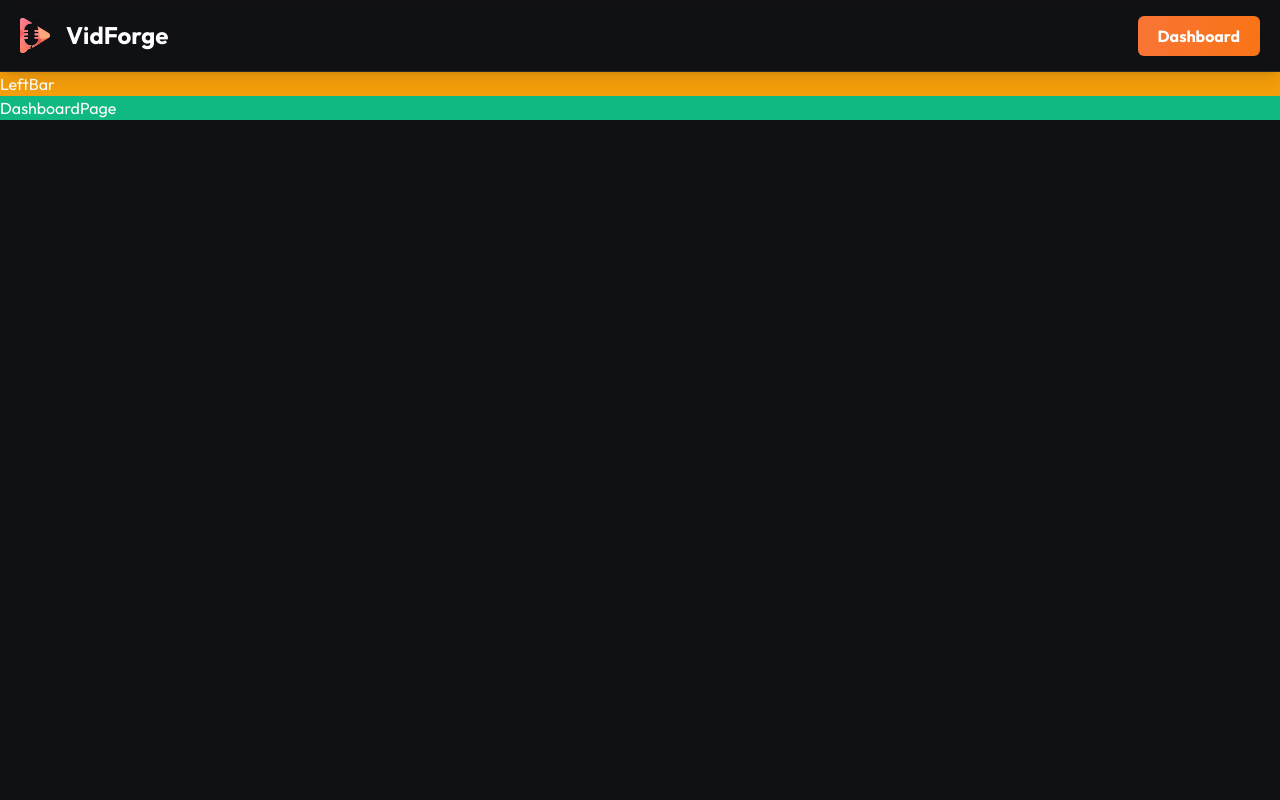
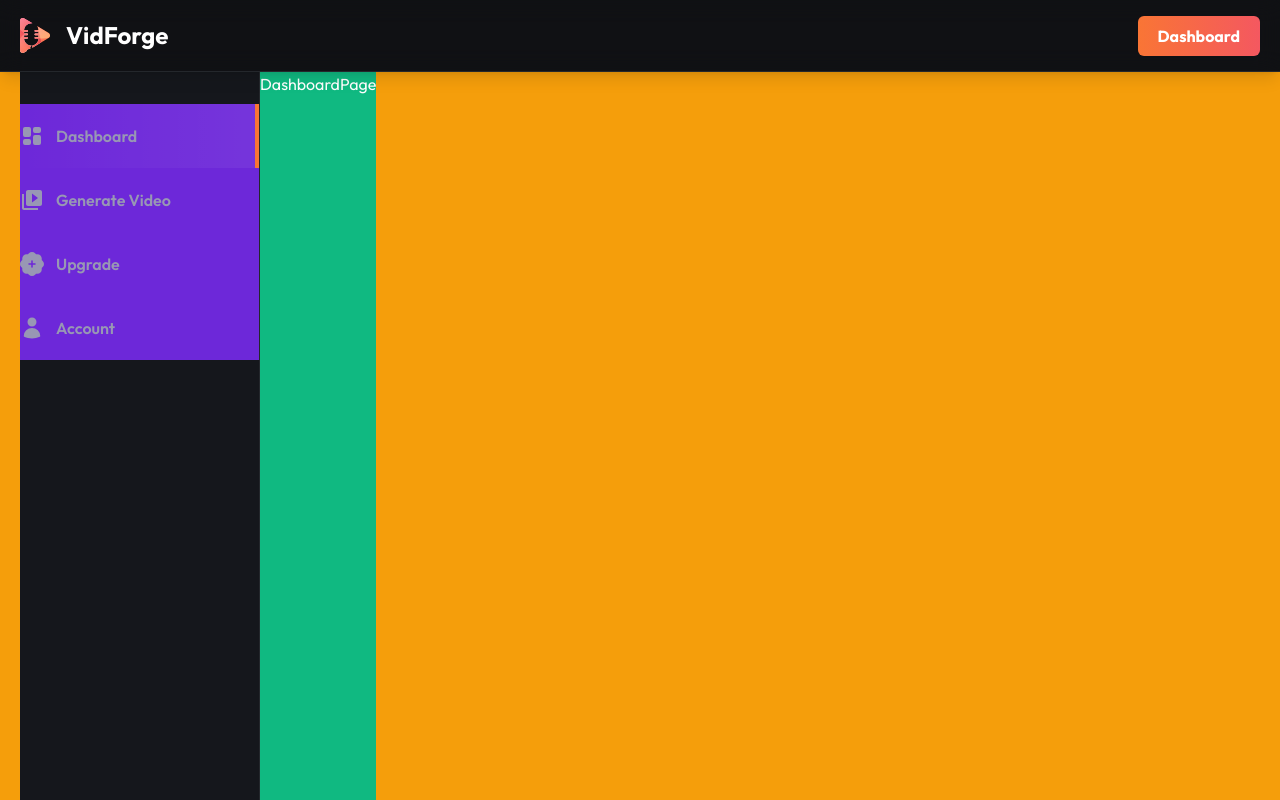
Before and after one commit to andryariadi/vidforge, a Next.js app: page /dashboard in a window 1280 px wide. Built offline with nearby package versions, Linux system fonts and the light colour scheme; no server answers.

Commit message:
create and styling leftsidebar

```diff
--- /dev/null
+++ b/src/app/(root)/(dashboard)/create-video/page.tsx
@@ -0,0 +1,5 @@
+const CreateVideoPage = () => {
+  return <div className="bg-lime-700">CreateVideoPage</div>;
+};
+
+export default CreateVideoPage;
--- a/src/app/(root)/dashboard/layout.tsx
+++ b/src/app/(root)/(dashboard)/layout.tsx
@@ -1,7 +1,10 @@
+import LeftSidebar from "@/components/LeftSidebar";
+
 const DashboardLayout = ({ children }: { children: React.ReactNode }) => {
   return (
-    <main className="bg-amber-500">
-      <div>LeftBar</div>
+    <main className="bg-amber-500 flex px-5 min-h-[calc(100vh-4.5rem)]">
+      <LeftSidebar />
+
       {children}
     </main>
   );
--- a/src/app/(root)/layout.tsx
+++ b/src/app/(root)/layout.tsx
@@ -1,21 +1,9 @@
-import Image from "next/image";
-import Link from "next/link";
+import Navbar from "@/components/Navbar";
 
 const RootLayout = ({ children }: { children: React.ReactNode }) => {
   return (
     <main className="b-rose-500">
-      <nav className="bg-transparent bg-opacity-90 backdrop-blur-md shadow-lg sticky top-0 z-50 border-b border-black-6 px-5 min-h-[4.5rem] flex items-center justify-between">
-        <Link href="/" className="b-sky-500 flex items-center gap-4">
-          <Image src="/logo.svg" alt="logo" width={30} height={30} className="object-cover hover:scale-110 transition-all duration-300" />
-          <span className="font-bold text-2xl">VidForge</span>
-        </Link>
-
-        <div className="b-green-700">
-          <Link href="/dashboard" className="bg-btn button_bold-16 px-5 py-[10px] rounded-md">
-            Dashboard
-          </Link>
-        </div>
-      </nav>
+      <Navbar />
 
       {children}
     </main>
--- /dev/null
+++ b/src/app/constant/index.tsx
@@ -0,0 +1,27 @@
+import { TbLayoutDashboardFilled } from "react-icons/tb";
+import { MdVideoLibrary } from "react-icons/md";
+import { BsFillPatchPlusFill } from "react-icons/bs";
+import { HiUser } from "react-icons/hi2";
+
+export const sidebarLinks = [
+  {
+    icon: <TbLayoutDashboardFilled size={24} />,
+    route: "/dashboard",
+    label: "Dashboard",
+  },
+  {
+    icon: <MdVideoLibrary size={24} />,
+    route: "/create-video",
+    label: "Generate Video",
+  },
+  {
+    icon: <BsFillPatchPlusFill size={24} />,
+    route: "/upgrade",
+    label: "Upgrade",
+  },
+  {
+    icon: <HiUser size={24} />,
+    route: "/profile",
+    label: "Account",
+  },
+];
--- a/src/app/globals.css
+++ b/src/app/globals.css
@@ -23,7 +23,7 @@ html {
     @apply sticky right-0 top-0 flex w-[310px] flex-col overflow-y-hidden border-none bg-black-1 px-[30px] pt-8 max-xl:hidden;
   }
   .left_sidebar {
-    @apply sticky left-0 top-0 flex w-fit flex-col justify-between  border-none bg-black-1 pt-8 text-white-1 max-md:hidden lg:w-[270px] lg:pl-8;
+    @apply sticky left-0 top-0 flex w-fit flex-col border-r border-black-6 bg-black-1 pt-8 text-white-1 max-md:hidden lg:w-[270px];
   }
   .generate_thumbnail {
     @apply flex w-full max-w-[520px] flex-col justify-between gap-2 rounded-lg border border-black-6 bg-black-1 px-2.5 py-2 md:flex-row md:gap-0;
@@ -38,7 +38,7 @@ html {
     @apply text-[16px] font-bold text-white-1 transition-all duration-500;
   }
   .bg-btn {
-    @apply bg-gradient-to-r from-orange-1 to-orange-500 hover:from-orange-500 hover:to-orange-1 transition-all duration-300;
+    @apply bg-gradient-to-r from-orange-1 to-orange-2 hover:from-orange-2 hover:to-orange-1 transition-all duration-300;
   }
   .flex-center {
     @apply flex items-center justify-center;
--- /dev/null
+++ b/src/components/LeftSidebar.tsx
@@ -0,0 +1,36 @@
+"use client";
+
+import { sidebarLinks } from "@/app/constant";
+import { cn } from "@/lib/utils";
+import Link from "next/link";
+import { usePathname } from "next/navigation";
+
+const LeftSidebar = () => {
+  const pathname = usePathname();
+
+  console.log(pathname, "<---dileftsidebar");
+
+  return (
+    <section className="bg-rose-700 w-full max-w-[15rem] left_sidebar">
+      <aside className="bg-violet-700 text-gray-400/90">
+        {sidebarLinks.map((item) => {
+          const isActive = pathname === item.route || pathname.startsWith(`${item.route}/`);
+          return (
+            <Link
+              key={item.label}
+              href={item.route}
+              className={cn("flex items-center gap-3 py-5 max-lg:px-4 justify-center lg:justify-start", {
+                "bg-nav-focus border-r-4 border-orange-1": isActive,
+              })}
+            >
+              <span>{item.icon}</span>
+              <span className="text-base font-semibold">{item.label}</span>
+            </Link>
+          );
+        })}
+      </aside>
+    </section>
+  );
+};
+
+export default LeftSidebar;
--- /dev/null
+++ b/src/components/Navbar.tsx
@@ -0,0 +1,31 @@
+"use client";
+
+import Image from "next/image";
+import Link from "next/link";
+import { motion } from "framer-motion";
+import { UserButton, useUser } from "@clerk/nextjs";
+
+const Navbar = () => {
+  const { user } = useUser();
+
+  return (
+    <nav className="bg-transparent bg-opacity-90 backdrop-blur-md shadow-lg sticky top-0 z-50 border-b border-black-6 px-5 min-h-[4.5rem] flex items-center justify-between">
+      <Link href="/" className="b-sky-500 flex items-center gap-4">
+        <Image src="/logo.svg" alt="logo" width={30} height={30} className="object-cover hover:scale-110 transition-all duration-300" />
+        <span className="font-bold text-2xl">VidForge</span>
+      </Link>
+
+      <div className="b-green-700 flex items-center gap-5">
+        {user && <UserButton />}
+
+        <motion.button type="button" whileHover={{ scale: 1.01 }} whileTap={{ scale: 0.95 }}>
+          <Link href="/dashboard" className="bg-btn button_bold-16 px-5 py-[10px] rounded-md">
+            Dashboard
+          </Link>
+        </motion.button>
+      </div>
+    </nav>
+  );
+};
+
+export default Navbar;
--- a/tailwind.config.ts
+++ b/tailwind.config.ts
@@ -32,6 +32,9 @@ export default {
         },
         orange: {
           1: "#F97535",
+          2: "#F45860",
+          3: "#F97C8B",
+          4: "#FEA77B",
         },
         gray: {
           1: "#71788B",
```
Also changed, not shown: src/app/(root)/(dashboard)/dashboard/page.tsx (renamed from src/app/(root)/dashboard/page.tsx).
